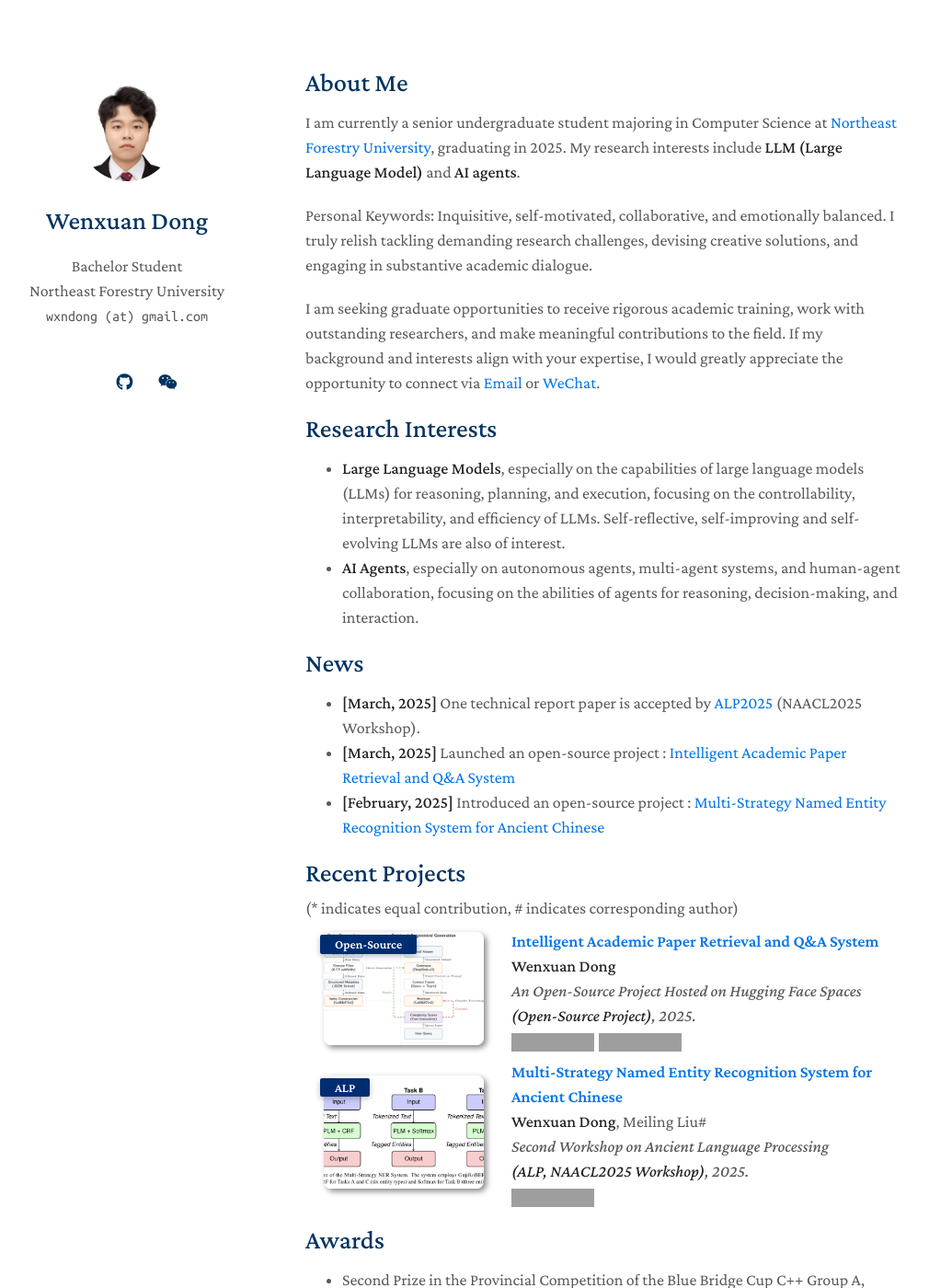
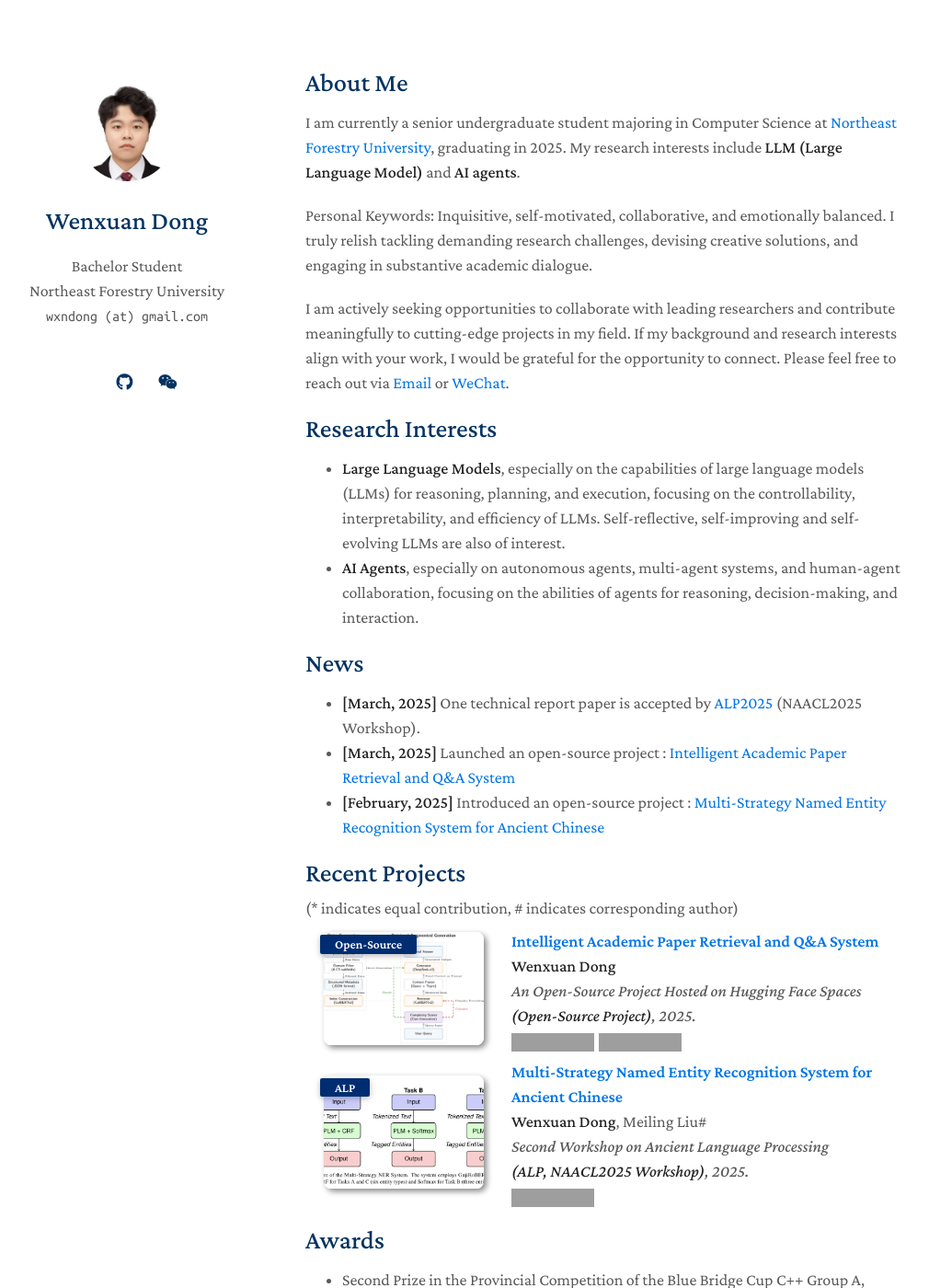
Before and after one commit to wxndong/wxndong.github.io, a Jekyll site: the page built from index.md, in a window 1280 px wide and 1400 px high. Shown: the whole window at 92% size, without its empty margins (138-1148 px from the left). Built offline with Jekyll 4.4.1, drawn with Linux system fonts in a browser that asks for light colours; nearby versions of some CDN libraries; a style sheet for code colours, icons or effects is not loaded; some of the changed text lies outside the part shown; grey boxes are pictures that could not be loaded.

Commit message:
Update Intro

```diff
--- a/_includes/intro.md
+++ b/_includes/intro.md
@@ -4,7 +4,7 @@ I am currently a senior undergraduate student majoring in Computer Science at [N
 
 Personal Keywords: Inquisitive, self-motivated, collaborative, and emotionally balanced. I truly relish tackling demanding research challenges, devising creative solutions, and engaging in substantive academic dialogue.
 
-I am seeking graduate opportunities to receive rigorous academic training, work with outstanding researchers, and make meaningful contributions to the field. If my background and interests align with your expertise, I would greatly appreciate the opportunity to connect via [Email](mailto:wxndong@gmail.com) or [WeChat](assets/img/weixin.jpg).
+I am actively seeking opportunities to collaborate with leading researchers and contribute meaningfully to cutting-edge projects in my field. If my background and research interests align with your work, I would be grateful for the opportunity to connect. Please feel free to reach out via [Email](mailto:wxndong@gmail.com) or [WeChat](assets/img/weixin.jpg).
 
 ## Research Interests
 
```
Also changed, not shown: _includes/clustrmap.md (+1 -1 lines).
